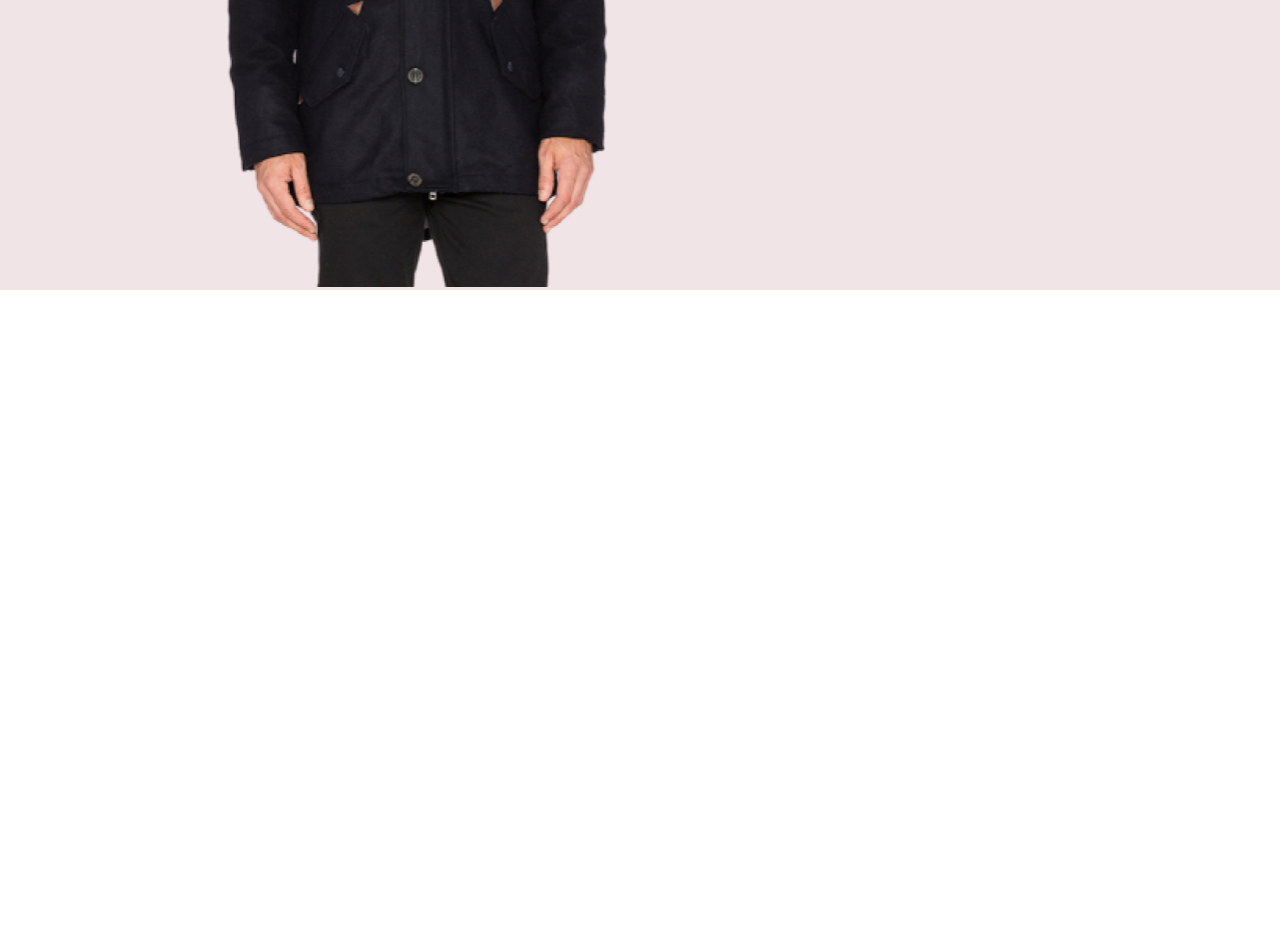
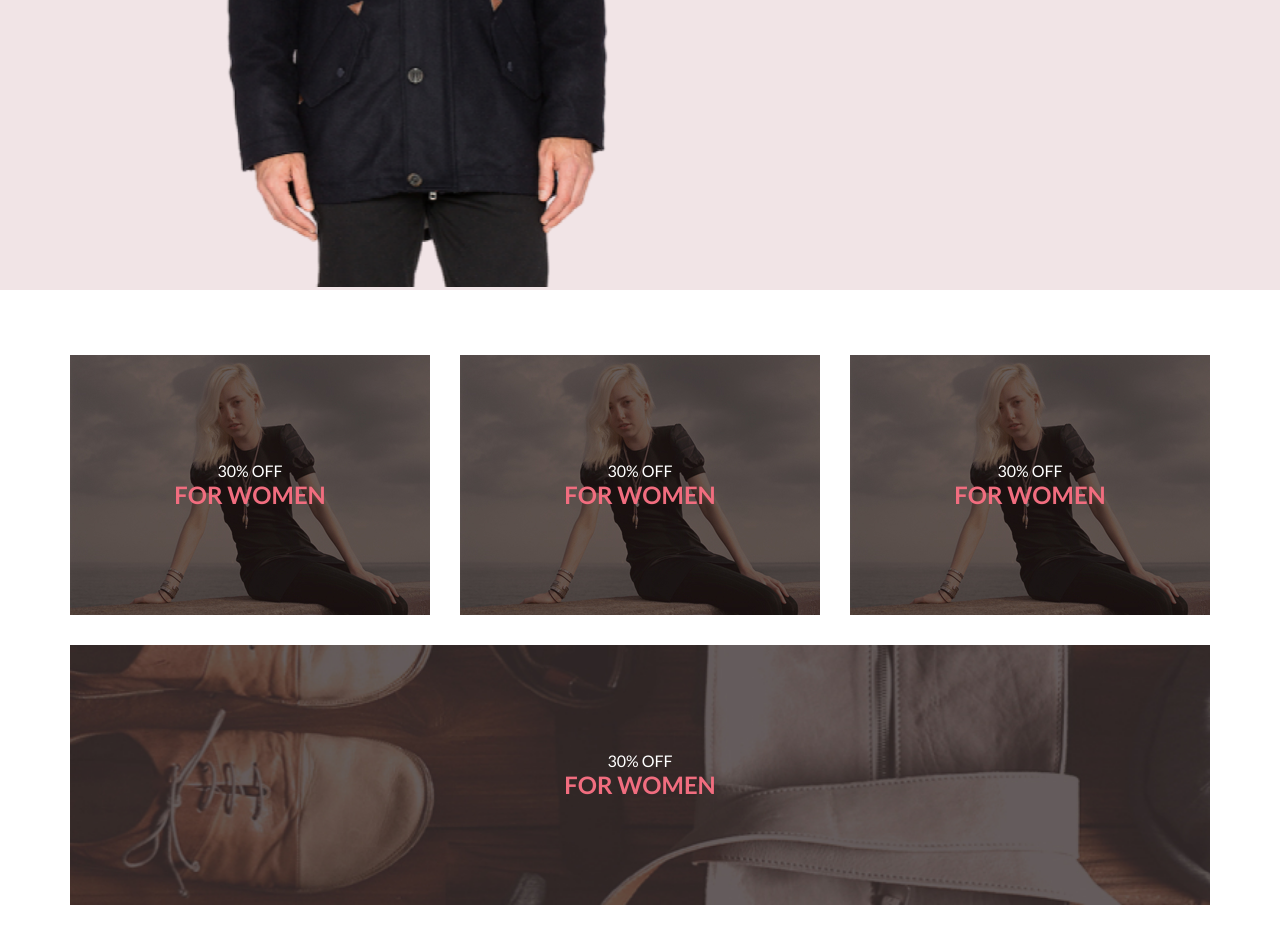
Before and after one commit to WTCHCRFT/GeekBrains-2.0, a plain HTML site: page index.html in a window 1280 px wide. Shown: the part 553-1496 px from the top of the page. Before the commit the page ends 843 px from the top, so only its background shows below. Drawn offline with Linux system fonts and the light colour scheme.

Commit message:
Блок offers готов

```diff
--- a/index.html
+++ b/index.html
@@ -48,7 +48,20 @@
 </div>
 <div class="offers">
     <div class="wrapper">
-
+        <div class="offers-items">
+            <div class="offers-item women">
+                <p class="offers-title"><span class="top-title">30% OFF</span>FOR WOMEN</p>
+            </div>
+            <div class="offers-item men ">
+                <p class="offers-title"><span class="top-title">30% OFF</span>FOR WOMEN</p>
+            </div>
+            <div class="offers-item kids">
+                <p class="offers-title"><span class="top-title">30% OFF</span>FOR WOMEN</p>
+            </div>
+            <div class="offers-item accesories">
+                <p class="offers-title"><span class="top-title">30% OFF</span>FOR WOMEN</p>
+            </div>
+        </div>
     </div>
 </div>
 <div class="goods">
--- a/style/style.css
+++ b/style/style.css
@@ -70,3 +70,43 @@ body {
 .promo-subtitle__red {
     color: #F16D7F;;
 }
+.offers {
+    padding: 65px 0 96px 0;
+}
+.offers-items {
+    display: flex;
+    justify-content: space-between;
+    flex-wrap: wrap;
+
+}
+.offers-item {
+    width: 100%;
+    max-width: 360px;
+    display: flex;
+    justify-content: center;
+    align-items: center;
+    min-height: 260px;
+    background-image: url(../img/for-women.jpg);
+    background-size: cover;
+}
+.accesories {
+    max-width: 100%;
+    background-image: url(../img/accesories.jpg);
+    margin-top: 30px;
+}
+.offers-title {
+    font-weight: bold;
+    font-size: 24px;
+    line-height: 29px;
+    color: #F16D7F;
+
+}
+.top-title {
+    font-style: normal;
+    font-weight: normal;
+    font-size: 16px;
+    line-height: 19px;
+    color: #fff;
+    display: block;
+    text-align: center;
+}
```
Also changed, not shown: img/accesories.jpg (added), img/for-women.jpg (added).
